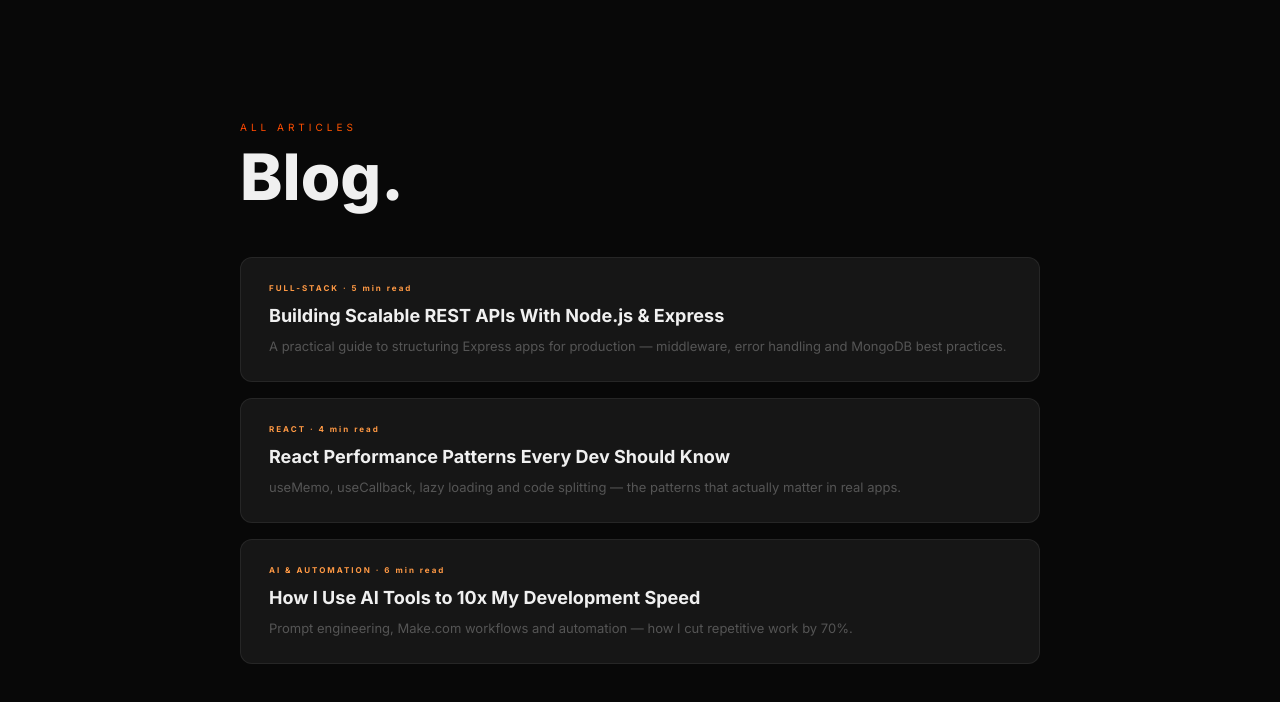
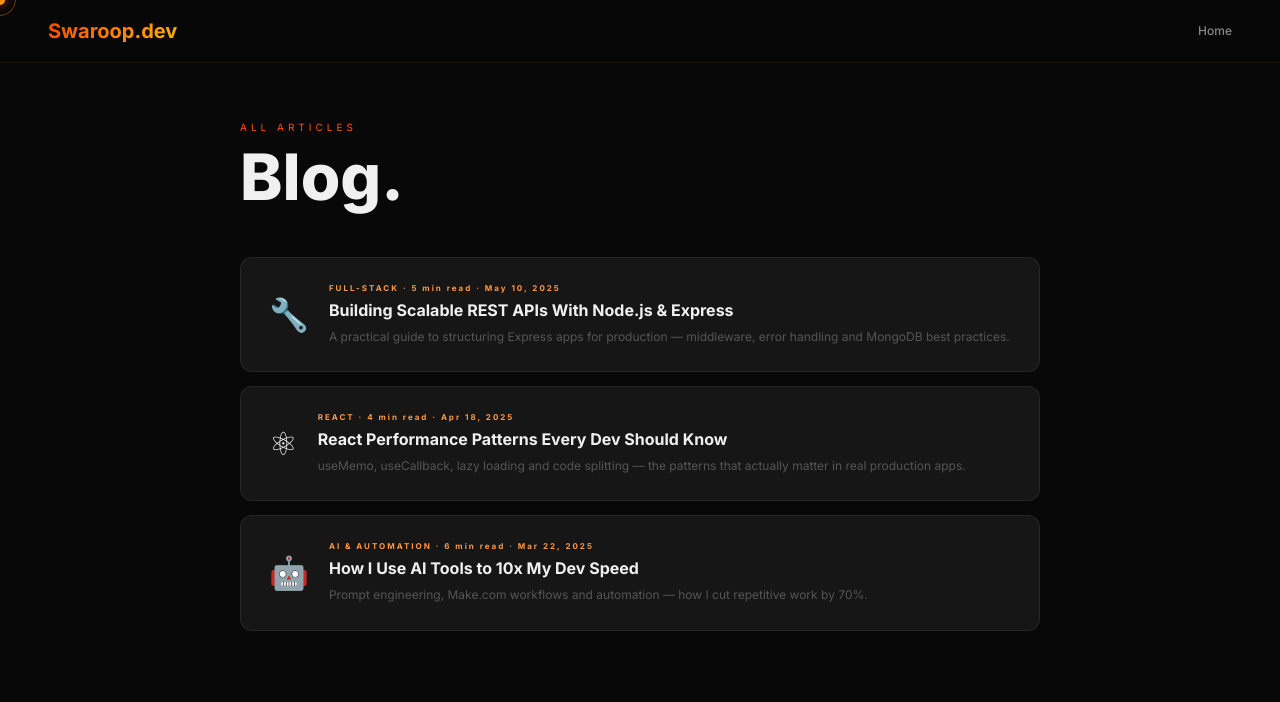
Before and after one commit to Swappy514/swaroop-portfolio, a Next.js app: page /blog in a window 1280 px wide. Shown: the top 702 px of the page. Built offline with nearby package versions, Linux system fonts and the light colour scheme.

Commit message:
Integrate BlogNavbar into main blog directory layout

```diff
--- a/app/blog/page.tsx
+++ b/app/blog/page.tsx
@@ -1,10 +1,51 @@
-import { getAllPosts } from "@/lib/mdx";
+"use client";
+
 import Link from "next/link";
+import { motion } from "framer-motion";
+import BlogNavbar from "@/components/BlogNavbar";
+import CustomCursor from "@/components/CustomCursor";
+
+const posts = [
+  {
+    slug: "building-rest-apis",
+    title: "Building Scalable REST APIs With Node.js & Express",
+    description:
+      "A practical guide to structuring Express apps for production — middleware, error handling and MongoDB best practices.",
+    date: "May 10, 2025",
+    tag: "FULL-STACK",
+    readTime: "5 min read",
+    externalUrl: null,
+    emoji: "🔧",
+  },
+  {
+    slug: "react-performance",
+    title: "React Performance Patterns Every Dev Should Know",
+    description:
+      "useMemo, useCallback, lazy loading and code splitting — the patterns that actually matter in real production apps.",
+    date: "Apr 18, 2025",
+    tag: "REACT",
+    readTime: "4 min read",
+    externalUrl: null,
+    emoji: "⚛",
+  },
+  {
+    slug: "ai-tools-dev-speed",
+    title: "How I Use AI Tools to 10x My Dev Speed",
+    description:
+      "Prompt engineering, Make.com workflows and automation — how I cut repetitive work by 70%.",
+    date: "Mar 22, 2025",
+    tag: "AI & AUTOMATION",
+    readTime: "6 min read",
+    externalUrl: null,
+    emoji: "🤖",
+  },
+];
 
 export default function BlogPage() {
-  const posts = getAllPosts();
-
   return (
+    <>
+      <CustomCursor />
+      <BlogNavbar showBack={false} />
       <main
         style={{
           background: "#080808",
@@ -13,7 +54,9 @@ export default function BlogPage() {
         }}
       >
         <div style={{ maxWidth: "800px", margin: "0 auto" }}>
-        <div
+          <motion.div
+            initial={{ opacity: 0, y: 20 }}
+            animate={{ opacity: 1, y: 0 }}
             style={{
               fontFamily: "var(--font-inter)",
               fontSize: "10px",
@@ -27,8 +70,12 @@ export default function BlogPage() {
             }}
           >
             All Articles
-        </div>
-        <h1
+          </motion.div>
+
+          <motion.h1
+            initial={{ opacity: 0, y: 20 }}
+            animate={{ opacity: 1, y: 0 }}
+            transition={{ delay: 0.05 }}
             style={{
               fontFamily: "var(--font-inter)",
               fontSize: "clamp(36px, 6vw, 64px)",
@@ -39,41 +86,90 @@ export default function BlogPage() {
             }}
           >
             Blog.
-        </h1>
-        <div style={{ display: "flex", flexDirection: "column", gap: "16px" }}>
-          {posts.map((post) => (
+          </motion.h1>
+
+          <div
+            style={{ display: "flex", flexDirection: "column", gap: "14px" }}
+          >
+            {posts.map((post, i) => {
+              const isExternal = !!post.externalUrl;
+              const href = isExternal
+                ? post.externalUrl!
+                : `/blog/${post.slug}`;
+
+              return (
+                <motion.div
+                  key={post.slug}
+                  initial={{ opacity: 0, y: 24 }}
+                  animate={{ opacity: 1, y: 0 }}
+                  transition={{ delay: i * 0.08 }}
+                >
                   <Link
-              key={post.slug}
-              href={`/blog/${post.slug}`}
+                    href={href}
+                    target={isExternal ? "_blank" : "_self"}
                     style={{
                       background: "#161616",
                       border: "1px solid rgba(255,255,255,0.07)",
                       borderRadius: "12px",
                       padding: "24px 28px",
                       textDecoration: "none",
-                display: "block",
+                      display: "flex",
+                      alignItems: "center",
+                      gap: "20px",
                       transition: "all 0.3s",
+                      cursor: "none",
+                    }}
+                    onMouseEnter={(e) => {
+                      e.currentTarget.style.borderColor = "rgba(255,130,0,0.3)";
+                      e.currentTarget.style.transform = "translateY(-3px)";
+                      e.currentTarget.style.boxShadow =
+                        "0 16px 32px rgba(0,0,0,0.6)";
+                    }}
+                    onMouseLeave={(e) => {
+                      e.currentTarget.style.borderColor =
+                        "rgba(255,255,255,0.07)";
+                      e.currentTarget.style.transform = "translateY(0)";
+                      e.currentTarget.style.boxShadow = "none";
                     }}
                   >
+                    {/* Emoji */}
+                    <div style={{ fontSize: "32px", flexShrink: 0 }}>
+                      {post.emoji}
+                    </div>
+
+                    {/* Content */}
+                    <div style={{ flex: 1 }}>
                       <div
                         style={{
                           fontFamily: "var(--font-inter)",
                           fontSize: "8px",
                           color: "#ff9944",
                           letterSpacing: "2px",
-                  marginBottom: "8px",
+                          marginBottom: "6px",
                           fontWeight: 700,
                         }}
                       >
-                {post.tag} · {post.readTime}
+                        {post.tag} · {post.readTime} · {post.date}
+                        {isExternal && (
+                          <span
+                            style={{
+                              marginLeft: "8px",
+                              color: "#555",
+                              fontStyle: "italic",
+                            }}
+                          >
+                            External ↗
+                          </span>
+                        )}
                       </div>
                       <div
                         style={{
                           fontFamily: "var(--font-inter)",
-                  fontSize: "18px",
+                          fontSize: "16px",
                           fontWeight: 700,
                           color: "#f0f0f0",
                           marginBottom: "6px",
+                          lineHeight: 1.3,
                         }}
                       >
                         {post.title}
@@ -81,17 +177,21 @@ export default function BlogPage() {
                       <div
                         style={{
                           fontFamily: "var(--font-inter)",
-                  fontSize: "13px",
+                          fontSize: "12px",
                           color: "#555",
                           lineHeight: 1.7,
                         }}
                       >
                         {post.description}
                       </div>
+                    </div>
                   </Link>
-          ))}
+                </motion.div>
+              );
+            })}
           </div>
         </div>
       </main>
+    </>
   );
 }
```
Lines whose indentation alone changed are shown as unchanged.
